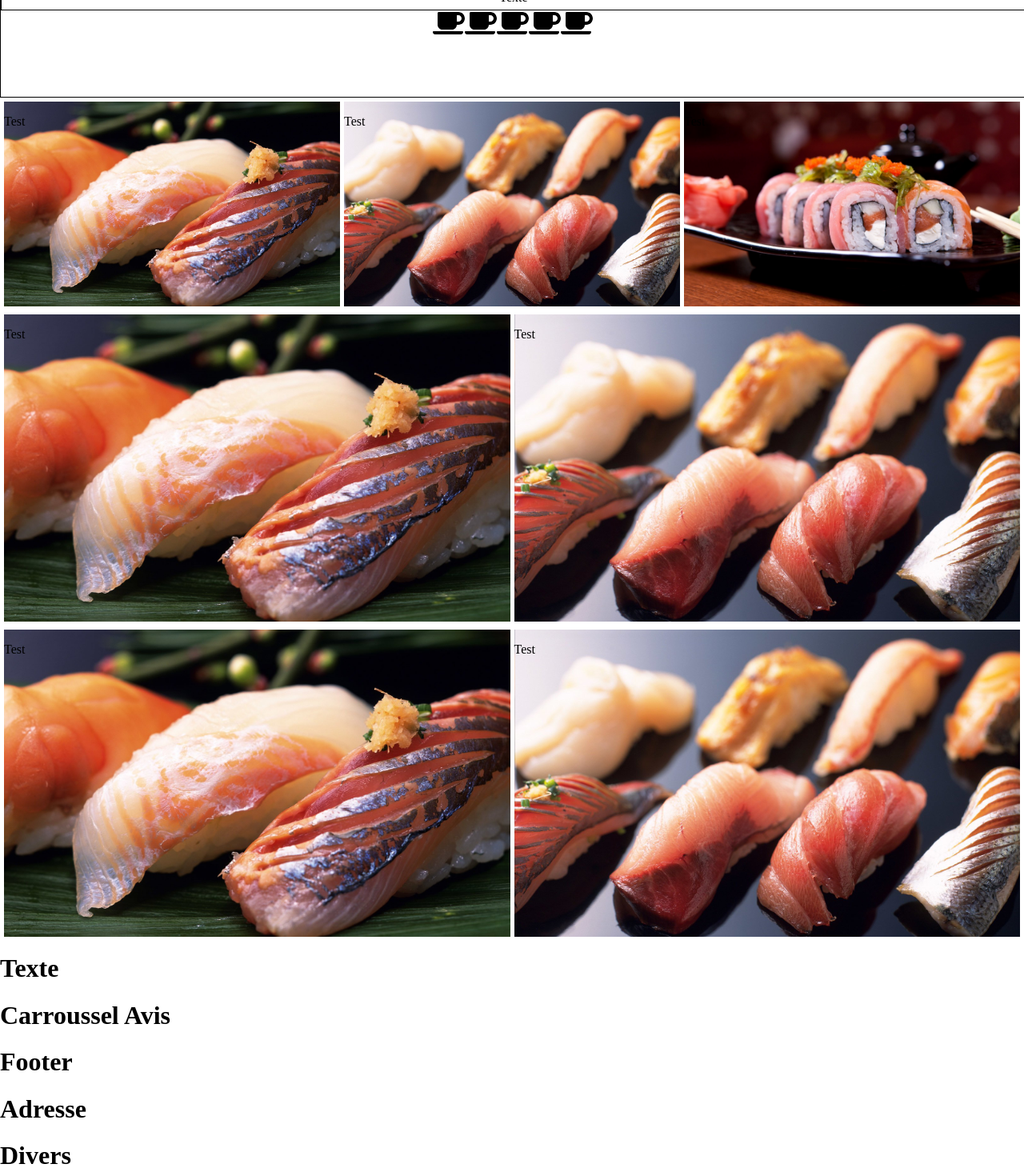
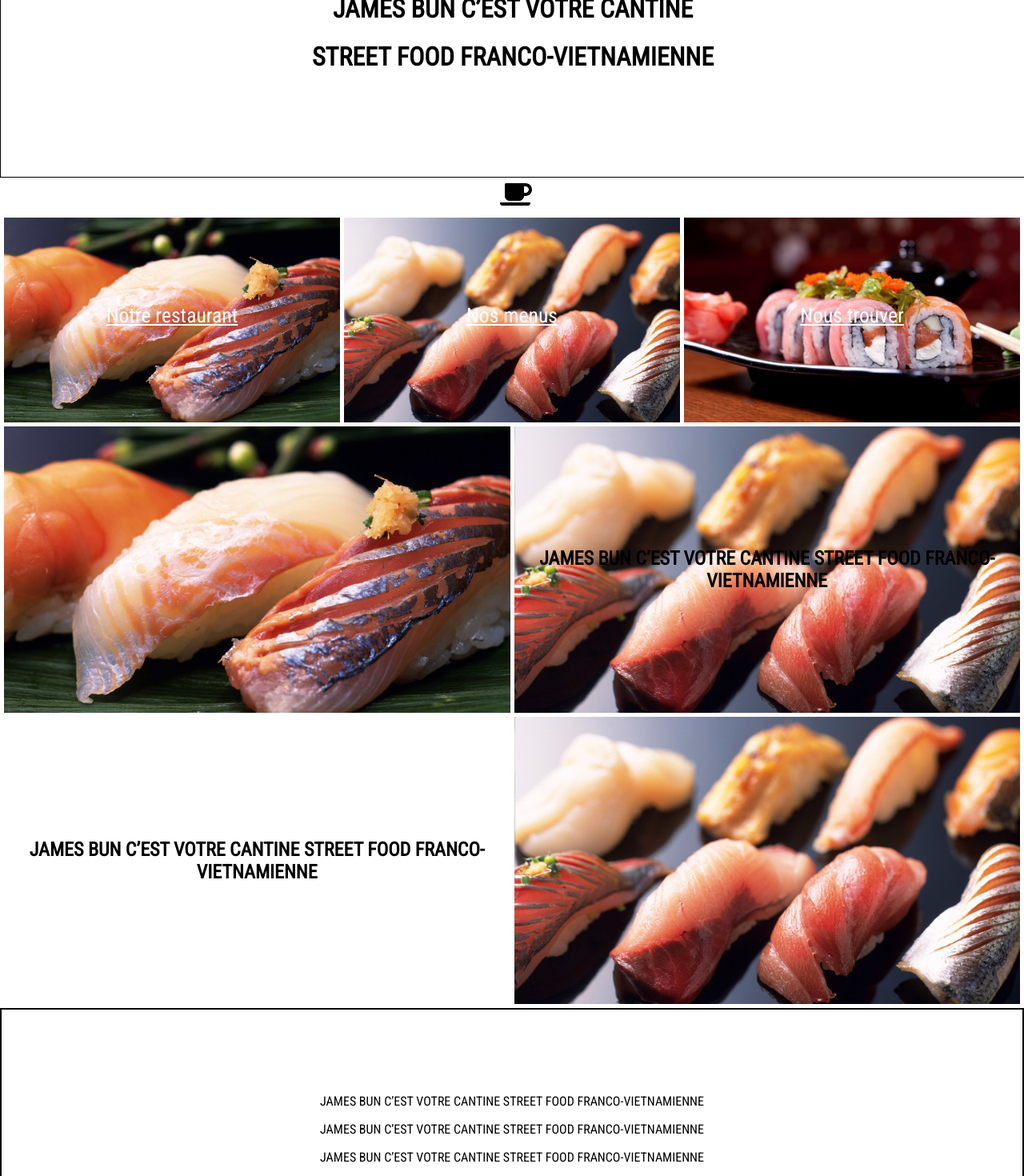
Before and after one commit to Moorgtat/concept, a Vue app: page / in a window 1280 px wide. Shown: the part 880-2350 px from the top of the page at 80% size. Built offline with nearby package versions, Linux system fonts and the light colour scheme.

Commit message:
Aménagement texte et centrage.

```diff
--- a/package.json
+++ b/package.json
@@ -10,6 +10,7 @@
   "dependencies": {
     "@fortawesome/fontawesome-free": "^5.12.0",
     "@fortawesome/fontawesome-svg-core": "^1.2.26",
+    "@fortawesome/free-brands-svg-icons": "^5.12.0",
     "@fortawesome/free-solid-svg-icons": "^5.12.0",
     "@fortawesome/vue-fontawesome": "^0.1.9",
     "core-js": "^3.4.4",
--- a/src/components/Home.vue
+++ b/src/components/Home.vue
@@ -1,5 +1,7 @@
 <template>
     <div id="Home">
+
+<!--        NAVBAR-->
         <div id="nav" :class="{ black : navbarStatus }">
             <div class="logo">
                 <a href="/"><logo></logo></a>
@@ -7,12 +9,14 @@
             <div class="menu">
                 <ul>
                     <li><a href="/">Accueil</a></li>
-                    <li><a href="/menu">Menu</a></li>
-                    <li><a href="/contact">Nous trouver</a></li>
+                    <li><a href="/">Menu</a></li>
+                    <li><a href="/">Livraison</a></li>
+                    <li><a href="/">Nous trouver</a></li>
                 </ul>
             </div>
         </div>
 
+<!--        CAROUSEL-->
         <div id="carousel">
             <Carousel>
                 <Carousel-slide>
@@ -27,67 +31,90 @@
             </Carousel>
         </div>
 
+<!--        PRESENTATION-->
         <div id="presentation">
-            <div id="presentation-haut" :class="{ opacitos : animStatus }">
-                <font-awesome-icon icon="coffee"  size="2x"/>
-                <button @click="hauteurTest">Rafraichir la Hauteur</button>
-                <p> {{ hauteur }} </p>
+
+            <div class="presentation-anim" :class="{ opacitos : animStatus }">
+                <font-awesome-icon icon="coffee" size="2x"/>
+                <font-awesome-icon :icon="{ prefix: 'fab', iconName: 'facebook' }"  v-if="animStatus === true" />
             </div>
+
             <div id="texte-presentation">
-                <p>Texte</p>
+                <h1>JAMES BUN C’EST VOTRE CANTINE</h1>
+                <h1>STREET FOOD FRANCO-VIETNAMIENNE</h1>
             </div>
-            <div>
-                <font-awesome-icon icon="coffee"  size="2x"/>
-                <font-awesome-icon icon="coffee"  size="2x"/>
-                <font-awesome-icon icon="coffee"  size="2x"/>
-                <font-awesome-icon icon="coffee"  size="2x"/>
+
+            <div class="presentation-anim" :class="{ opacitos : animStatus }">
                 <font-awesome-icon icon="coffee"  size="2x"/>
             </div>
         </div>
-<div id="test">
+
+<!--        BANDEAUX-->
+<div id="bandeau-container">
+
         <div class="bandeau-trois-photos">
             <div class="img3p-one">
-              <p> Test </p>
+                <p><a href=""> Notre restaurant </a></p>
             </div>
             <div class="img3p-two">
-              <p> Test </p>
+              <p><a href=""> Nos menus </a></p>
             </div>
             <div class="img3p-three">
-              <p> Test </p>
+              <p><a href=""> Nous trouver </a></p>
             </div>
         </div>
 
         <div class="bandeau-deux-photos">
             <div class="img2p-one">
-                <p> Test </p>
             </div>
             <div class="img2p-two">
-                <p> Test </p>
+                <div class="texte-b2p"><h2>JAMES BUN C’EST VOTRE CANTINE
+                    STREET FOOD FRANCO-VIETNAMIENNE</h2></div>
             </div>
         </div>
 
     <div class="bandeau-deux-photos">
-        <div class="img2p-one">
-            <p> Test </p>
+        <div class="b2p-texte">
+            <h2>JAMES BUN C’EST VOTRE CANTINE
+                STREET FOOD FRANCO-VIETNAMIENNE</h2>
         </div>
         <div class="img2p-two">
-            <p> Test </p>
         </div>
     </div>
 
 </div>
 
+<!--        EXPLICATION-->
         <div id="explication">
-            <h1>Texte</h1>
+           <div class="texte-explication"> <p>JAMES BUN C’EST VOTRE CANTINE
+               STREET FOOD FRANCO-VIETNAMIENNE</p>
+               <p>JAMES BUN C’EST VOTRE CANTINE
+                   STREET FOOD FRANCO-VIETNAMIENNE</p>
+               <p>JAMES BUN C’EST VOTRE CANTINE
+                   STREET FOOD FRANCO-VIETNAMIENNE</p>
+           </div>
+        </div>
+
           <div id="caroussel-avis">
               <h1>Carroussel Avis</h1>
           </div>
+
+
+<!--        FOOTER-->
+        <div id="footer" :class="{ opacitos : animFooterStatus }">
+            <div id="contacts">
+               Contacts
+            </div>
+            <div id="livraison">
+                Livraison
+            </div>
+            <div id="divers">
+                Divers
+            </div>
         </div>
 
-        <div id="footer" :class="{ opacitos : animFooterStatus }">
-            <h1>Footer</h1>
-            <h1>Adresse</h1>
-            <h1>Divers</h1>
+        <div id="surplus">
+
         </div>
 
     </div>
@@ -138,6 +165,11 @@
 <style scoped>
     @import url('https://fonts.googleapis.com/css?family=Roboto+Condensed');
 
+    #Home {
+        font-family: 'Roboto Condensed', sans-serif;
+        text-align: center;
+    }
+
     /*NAVBAR*/
     #nav {
         position: fixed;
@@ -172,7 +204,6 @@
     }
 
     #nav ul li a  {
-        font-family: 'Roboto Condensed', sans-serif;
         font-size: 12px;
         line-height: 80px;
         color:white;
@@ -207,17 +238,20 @@
 
     /*PRESENTATION*/
     #presentation {
-        border: 1px solid black;
         width: 100%;
-        height: 200px;
         text-align: center;
     }
 
     #texte-presentation {
         border: 1px solid black;
         width: 100%;
+        height: 250px;
+    }
+
+    .presentation-anim{
+        margin: 5px;
+        width: 100%;
         height: 40px;
-
     }
 
     .opacitos {
@@ -226,19 +260,22 @@
     }
 
 
-    #test{
+    #bandeau-container{
         margin: 5px;
     }
 
     /*BANDEAU 3P*/
 
     .bandeau-trois-photos{
-        margin-bottom: 10px;
+        margin-bottom: 5px;
         width: 100%;
         display: flex;
         flex-direction: row;
         min-height:200px;
         height: 20vw;
+        font-size: 2vw;
+        color: white;
+        line-height: 15vw;
     }
 
     .img3p-one{
@@ -247,6 +284,10 @@
         margin-right: 5px;
         background-image: url("../assets/food-one.jpg");
         background-size: cover;
+    }
+
+    .bandeau-trois-photos a {
+        color: white;
     }
 
     .img3p-two{
@@ -267,12 +308,19 @@
     /*BANDEAU 2P*/
 
     .bandeau-deux-photos{
-        margin-bottom: 10px;
+        margin-bottom: 5px;
         width: 100%;
         display: flex;
         flex-direction: row;
         min-height:300px;
-        height: 30vw;
+        height: 28vw;
+    }
+
+    .b2p-texte{
+        background-position: 50% 50%;
+        width: 100%;
+        margin: auto;
+        padding-right: 5px;
     }
 
     .img2p-one{
@@ -284,10 +332,60 @@
     }
 
     .img2p-two{
+        display: flex;
         background-position: 50% 50%;
         width: 100%;
         background-image: url("../assets/food-two.jpg");
         background-size: cover;
     }
 
+    .texte-b2p{
+        margin: auto;
+    }
+
+    /*EXPLICATION*/
+
+#explication {
+    display: flex;
+    height: 300px;
+    border: solid 2px Black;
+}
+
+.texte-explication{
+    margin: auto;
+}
+
+    /*CAROUSEL AVIS*/
+
+    #caroussel-avis {
+        height: 300px;
+        border: solid 2px Black;
+    }
+
+    /*FOOTER*/
+    #footer{
+        background-color: #12171b;
+        height: 340px;
+        display: flex;
+        flex-direction: row;
+        padding: 60px 120px;
+        color: white;
+    }
+    #contacts {
+        width: 100%;
+    }
+    #livraison {
+        border-right: dashed 1px rgba(191, 191, 191, .3);
+        border-left: dashed 1px rgba(191, 191, 191, .3);
+        width: 100%;
+        height: 100%;
+    }
+    #divers {
+        width: 100%;
+    }
+
+    #surplus {
+        height: 100px;
+        background-color: black;
+    }
 </style>
--- a/src/main.js
+++ b/src/main.js
@@ -3,10 +3,11 @@
 import {router} from './router'
 import VueRouter from 'vue-router'
 import { library } from '@fortawesome/fontawesome-svg-core'
+import { FontAwesomeIcon } from '@fortawesome/vue-fontawesome'
 import {faCoffee} from '@fortawesome/free-solid-svg-icons'
-import { FontAwesomeIcon } from '@fortawesome/vue-fontawesome'
+import { faFacebook } from '@fortawesome/free-brands-svg-icons'
 
-library.add(faCoffee)
+library.add(faCoffee, faFacebook)
 
 Vue.component('font-awesome-icon', FontAwesomeIcon)
 Vue.use(VueRouter)
```
Also changed, not shown: 1 other file (tests, documents, lock files or other folders).
